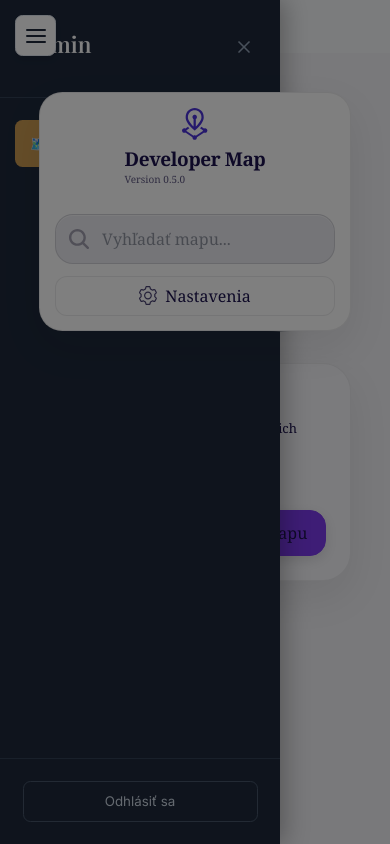
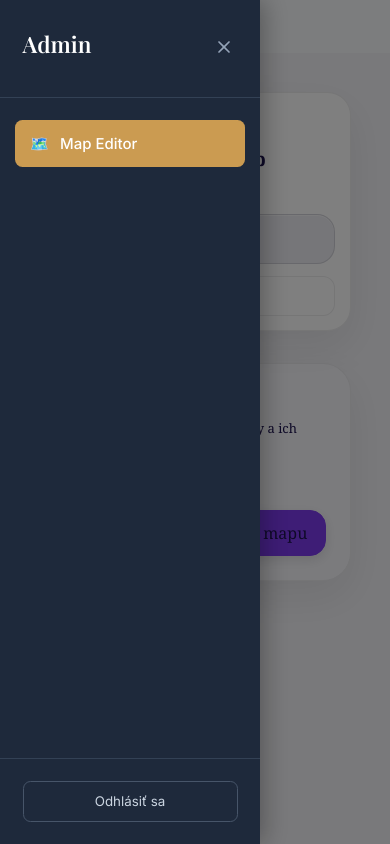
Before and after one commit to mijacke/developer-web, a Nuxt app: page /admin in a window 390 px wide. Both pictures are taken after a click on the button "Toggle Menu". Built offline with nearby package versions, Linux system fonts and the light colour scheme; no server answers.

Commit message:
fix(ui): use teleport to body for mobile sidebar to escape stacking contexts

```diff
--- a/app/layouts/admin.vue
+++ b/app/layouts/admin.vue
@@ -1,15 +1,20 @@
 <template>
   <div class="admin-layout" :class="{ 'layout-right': sidebarPos === 'right', 'is-dragging': isDragging, 'sidebar-open': isSidebarOpen }">
+
+    <!-- Teleport mobile elements to body to escape stacking contexts -->
+    <Teleport to="body" :disabled="!isMobile">
+      <div v-if="isMobile">
           <!-- Mobile Toggle Button -->
           <button class="mobile-toggle" @click="toggleSidebar" aria-label="Toggle Menu">
             <svg xmlns="http://www.w3.org/2000/svg" width="24" height="24" viewBox="0 0 24 24" fill="none" stroke="currentColor" stroke-width="2" stroke-linecap="round" stroke-linejoin="round"><line x1="3" y1="12" x2="21" y2="12"></line><line x1="3" y1="6" x2="21" y2="6"></line><line x1="3" y1="18" x2="21" y2="18"></line></svg>
           </button>
 
           <!-- Mobile Overlay -->
-    <div class="mobile-overlay" @click="closeSidebar"></div>
+          <div class="mobile-overlay" :class="{ open: isSidebarOpen }" @click="closeSidebar"></div>
+      </div>
 
       <!-- Drop Zones -->
-    <div v-if="isDragging" class="drop-zones">
+      <div v-if="isDragging && !isMobile" class="drop-zones">
         <div
           class="drop-zone left"
           :class="{ active: hoverSide === 'left', current: sidebarPos === 'left' }"
@@ -28,6 +33,7 @@
 
       <nav
         class="admin-sidebar"
+        :class="{ 'sidebar-open-mobile': isMobile && isSidebarOpen, 'is-mobile': isMobile }"
         @mousedown="startDrag"
         @touchstart="startDrag"
       >
@@ -68,6 +74,7 @@
           </button>
         </div>
       </nav>
+    </Teleport>
 
     <main class="admin-content">
       <slot />
@@ -83,13 +90,30 @@ const sidebarPos = useCookie('sidebar-pos', { default: () => 'left' })
 
 // Responsive Sidebar Logic
 const isSidebarOpen = ref(false)
+const isMobile = ref(false)
+
+const checkScreenSize = () => {
+  isMobile.value = window.innerWidth <= 750
+  if (!isMobile.value) {
+    isSidebarOpen.value = false
+  }
+}
+
+onMounted(() => {
+  checkScreenSize()
+  window.addEventListener('resize', checkScreenSize)
+})
+
+onUnmounted(() => {
+  window.removeEventListener('resize', checkScreenSize)
+})
 
 const toggleSidebar = () => {
   isSidebarOpen.value = !isSidebarOpen.value
 }
 
 const closeSidebar = () => {
-  if (window.innerWidth <= 750) {
+  if (isMobile.value) {
     isSidebarOpen.value = false
   }
 }
@@ -106,7 +130,7 @@ const startDrag = (e: MouseEvent | TouchEvent) => {
   }
 
   // Disable dragging on mobile (small screens)
-  if (window.innerWidth <= 750) {
+  if (isMobile.value) {
     return
   }
 
@@ -168,6 +192,11 @@ const handleLogout = async () => {
 </script>
 
 <style scoped>
+/* NOTE: Some styles (like .admin-sidebar when teleported) might need to be global or ::v-deep if scoped styles typically don't apply to teleported elements correctly in some setups.
+   However, Vue's Teleport keeps the component instance's context, so scoped styles usually still work IF the data attributes are preserved.
+   But we'll verify. To be safe, we might drop 'scoped' for specific classes or ensure they work.
+*/
+
 .admin-layout {
   display: flex;
   min-height: 100vh;
@@ -181,11 +210,11 @@ const handleLogout = async () => {
 
 /* Mobile Toggle */
 .mobile-toggle {
-  display: none;
+  display: flex; /* Visible when rendered via v-if isMobile */
   position: fixed;
   top: 1rem;
   left: 1rem;
-  z-index: 2147483640; /* High but below sidebar */
+  z-index: 2147483640;
   background: white;
   border: 1px solid #e2e8f0;
   border-radius: 0.5rem;
@@ -203,13 +232,14 @@ const handleLogout = async () => {
   width: 100%;
   height: 100%;
   background: rgba(0, 0, 0, 0.5);
-  z-index: 2147483645; /* Below sidebar, above everything else */
+  z-index: 2147483645;
   opacity: 0;
   transition: opacity 0.3s;
   pointer-events: none;
 }
 
-.sidebar-open .mobile-overlay {
+.mobile-overlay.open {
+  display: block; /* Ensure it's block when open */
   opacity: 1;
   pointer-events: auto;
 }
@@ -287,10 +317,29 @@ const handleLogout = async () => {
   flex-direction: column;
   flex-shrink: 0;
   transition: transform 0.3s ease, width 0.3s ease;
-  z-index: 2147483647; /* Max 32-bit signed integer - MUST be on top */
-  cursor: grab; /* Indicate draggable */
+  z-index: 100; /* Desktop z-index */
+  cursor: grab;
   user-select: none;
+  height: 100vh; /* Ensure full height */
 }
+
+/* When teleported to body (Mobile) */
+.admin-sidebar.is-mobile {
+    position: fixed;
+    top: 0;
+    left: 0;
+    z-index: 2147483647; /* Max Z-Index for mobile */
+    transform: translateX(-100%);
+    box-shadow: 4px 0 24px rgba(0,0,0,0.3);
+    cursor: default;
+}
+
+.admin-sidebar.sidebar-open-mobile {
+    transform: translateX(0);
+}
+
+/* If layout-right is active but we are on mobile, we still want standard left drawer behavior */
+/* Since it's teleported, it ignores parent layout flex-direction */
 
 .admin-sidebar:active {
   cursor: grabbing;
@@ -396,52 +445,16 @@ const handleLogout = async () => {
   position: relative;
 }
 
-/* RESPONSIVE STYLES */
+/* RESPONSIVE STYLES (Adjustments for layout when sidebar is removed flow) */
 @media (max-width: 750px) {
-  .mobile-toggle {
-    display: flex;
-    align-items: center;
-    justify-content: center;
-  }
-
-  .mobile-overlay {
-    display: block;
-  }
-
   .close-sidebar-btn {
     display: block;
   }
 
-  .admin-sidebar {
-    position: fixed;
-    top: 0;
-    left: 0;
-    height: 100vh;
-    transform: translateX(-100%);
-    box-shadow: 4px 0 24px rgba(0,0,0,0.3);
-    z-index: 100;
-    /* Disable drag on mobile for simplicity */
-    width: 280px;
-    cursor: default;
-  }
+  /* Sidebar is teleported so .admin-sidebar selector here implies global context if not careful,
+     but scoped works assuming data-v attributes are on teleported elements.
+     We handle most styling with .is-mobile class now. */
 
-  .admin-layout.layout-right .admin-sidebar {
-      /* Reset layout-right behavior on mobile to standard left drawer */
-      /* Or we could respect it, but typically mobile drawers are left-sided or strictly defined */
-      /* Let's force left side for consistency on mobile unless specifically requested otherwise */
-      left: 0;
-      right: auto;
-  }
-
-  .sidebar-open .admin-sidebar {
-    transform: translateX(0);
-  }
-
-  .admin-layout {
-    /* If layout was reversed, mobile drawer should probably just be an overlay */
-  }
-
-  /* Ensure content doesn't break */
   .admin-content {
     width: 100%;
     padding-top: 3.5rem; /* Space for toggle button */
```
Lines whose indentation alone changed are shown as unchanged.
